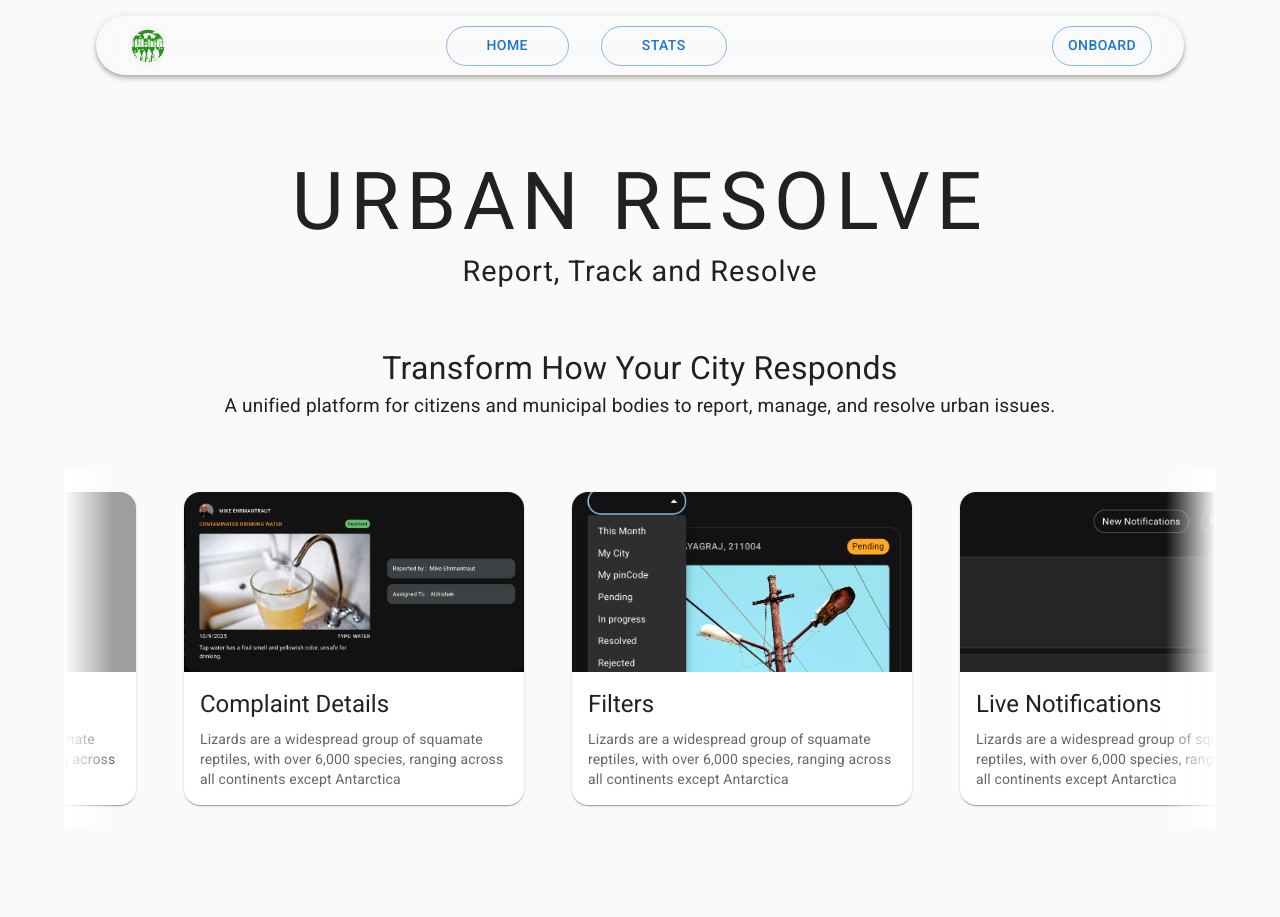
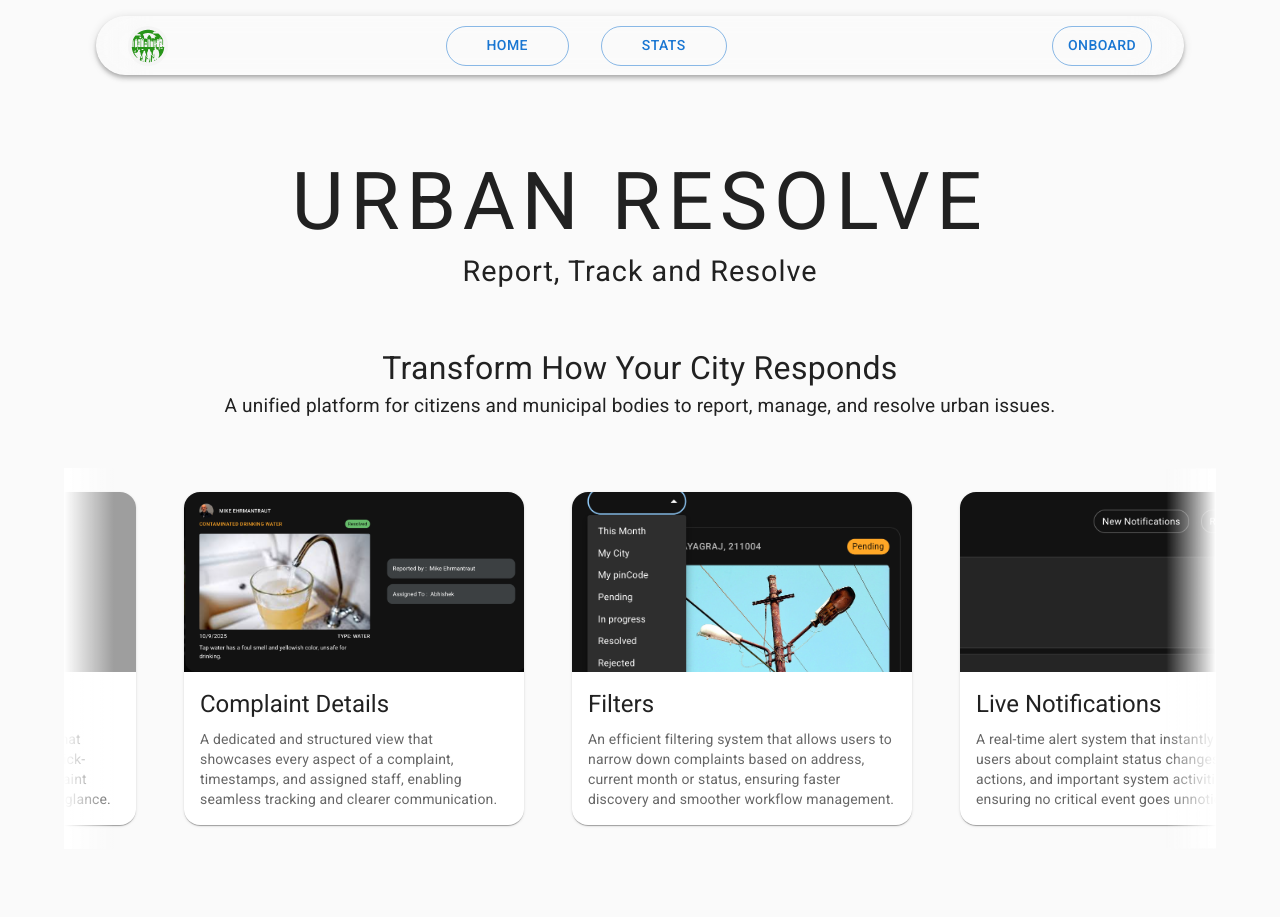
Before and after one commit to pushp2211/Urban_Resolve, a React (Vite) app in the folder client/: page /urban-resolve in a window 1280 px wide. Shown: the top 917 px of the page. Built offline with nearby package versions, Linux system fonts and the light colour scheme; no server answers; grey boxes are pictures that could not be loaded; some icons are missing.

Commit message:
fixed logo not appearing bug

```diff
--- a/client/src/components/landing/LandingNav.jsx
+++ b/client/src/components/landing/LandingNav.jsx
@@ -33,7 +33,7 @@ function LandingNav({scrollControl, refs}) {
         }}
     >
         <Box>
-            <Avatar alt="Cindy Baker" src="../public/Logo.svg"
+            <Avatar alt="Cindy Baker" src="/Logo.svg"
                 sx={{
                     bgcolor:"whitesmoke"
                 }}
--- a/client/src/components/landing/MarqueeEffect.jsx
+++ b/client/src/components/landing/MarqueeEffect.jsx
@@ -11,16 +11,16 @@ function MarqueeEffect() {
   const theme = useTheme();
   const curTheme = theme.palette.mode;
   const images = [
-    { title: 'Dashboard', path: '/Homepage.png', description: '' },
+    { title: 'Dashboard', path: '/Homepage.png', description: 'A dynamic and intuitive control center that brings together recent activities, and quick-access tools, helping users track complaint progress and overall system health at a glance.' },
     {
       title: 'Complaint Details',
       path: '/Complaint_detailed_card.png',
-      description: '',
+      description: 'A dedicated and structured view that showcases every aspect of a complaint, timestamps, and assigned staff, enabling seamless tracking and clearer communication.',
     },
-    { title: 'Filters', path: '/Filters.png', description: '' },
-    { title: 'Live Notifications', path: '/Notifications.png', description: '' },
-    { title: 'Profile Page', path: '/Profile_page.png', description: '' },
-    { title: 'Live status', path: '/Status.png', description: '' },
+    { title: 'Filters', path: '/Filters.png', description: 'An efficient filtering system that allows users to narrow down complaints based on address, current month or status, ensuring faster discovery and smoother workflow management.' },
+    { title: 'Live Notifications', path: '/Notifications.png', description: 'A real-time alert system that instantly updates users about complaint status changes, staff actions, and important system activities, ensuring no critical event goes unnoticed.' },
+    { title: 'Profile Page', path: '/Profile_page.png', description: 'A personalized space where users can manage their identity, view account information, update details, and maintain a secure presence within the system.' },
+    { title: 'Live status', path: '/Status.png', description: 'A continuously updating interface that displays the current state of submitted complaints, allowing citizens to follow their issue’s journey from submission to resolution.' },
   ];
   return (
     <Marquee pauseOnHover={true}  gradientWidth={50}
@@ -58,8 +58,7 @@ function MarqueeEffect() {
                 {e.title}
               </Typography>
               <Typography variant="body2" sx={{ color: 'text.secondary' }}>
-                Lizards are a widespread group of squamate reptiles, with over
-                6,000 species, ranging across all continents except Antarctica
+                {e.description}
               </Typography>
             </CardContent>
           </CardActionArea>
```
